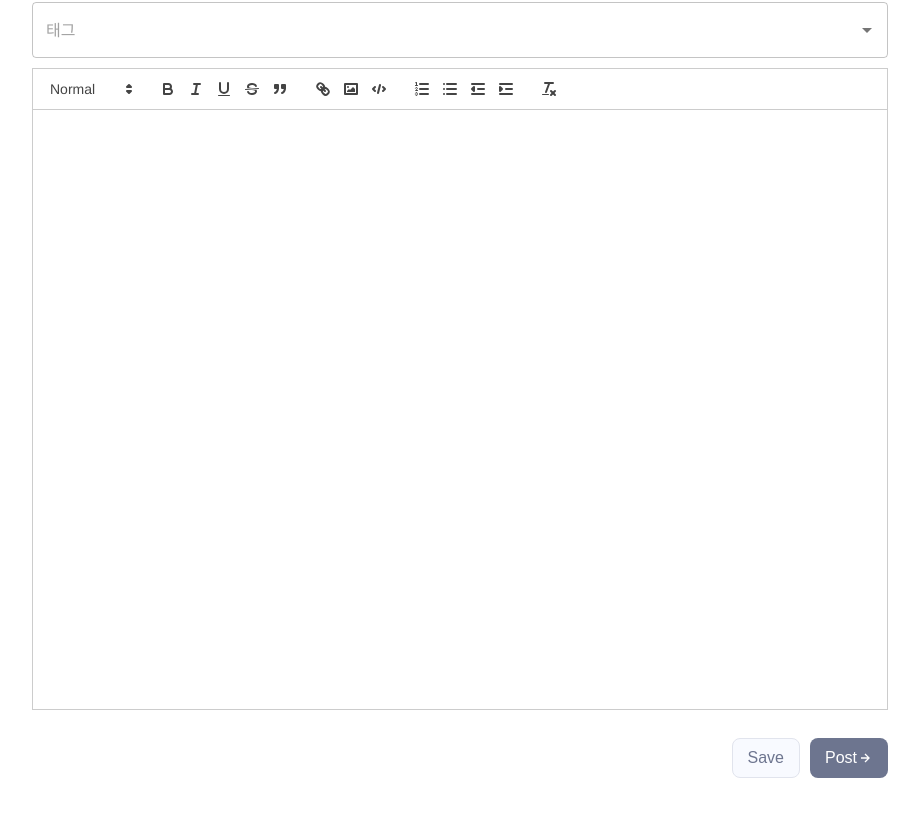
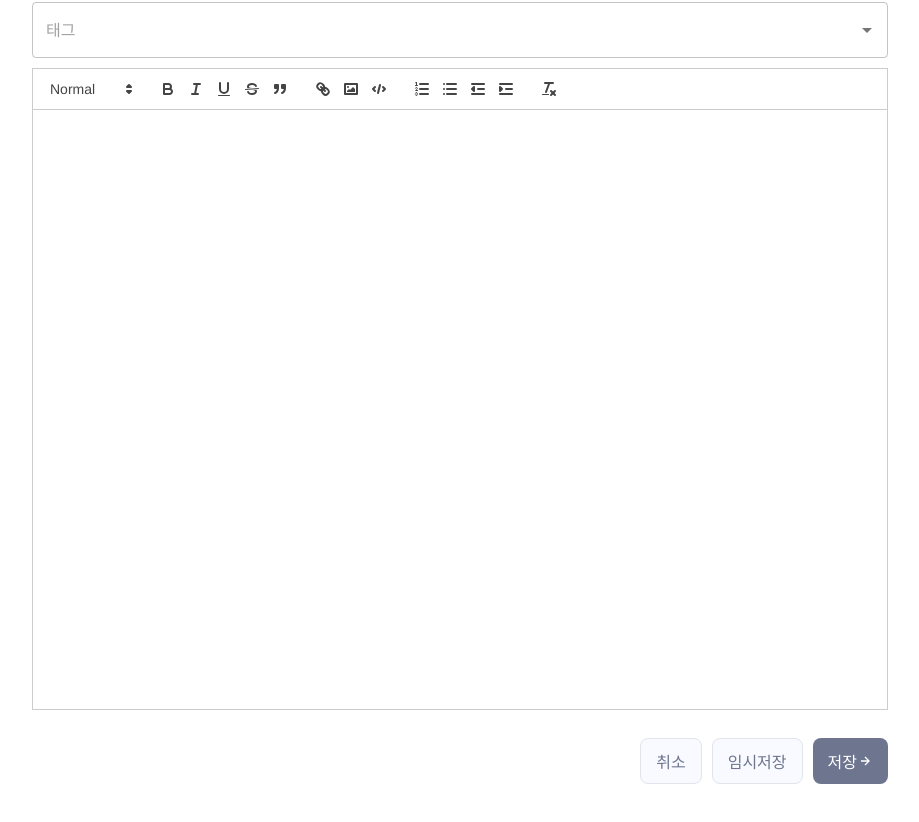
Before and after one commit to ChatCode9/ChatCode-frontend, a React (Vite) app: page /write in a window 1280 px wide. Shown: the part 340-1162 px from the top of the page, without its empty margins (180-1099 px from the left). Built offline with nearby package versions, Linux system fonts and the light colour scheme.

Commit message:
Q&A 게시글 수정

```diff
--- a/src/App.tsx
+++ b/src/App.tsx
@@ -50,6 +50,10 @@ const router = createBrowserRouter([
     element: <PostWritePage />,
   },
   {
+    path: '/edit/:postId',
+    element: <PostWritePage />
+  },
+  {
     path: '/posts/:postId',
     element: <PostDetailPage />,
   },
--- a/src/components/write/ActionButtons/index.tsx
+++ b/src/components/write/ActionButtons/index.tsx
@@ -1,16 +1,43 @@
 import { BiRightArrowAlt } from 'react-icons/bi';
 import { Container } from './styles';
 
-function ActionButtons() {
+function ActionButtons({ onCancel, onSave, onSubmit, onUpdate, editVisible }) {
   return (
     <Container>
-      <button className="btn-save" type="button">
-        Save
+      <button
+        className="btn-save"
+        type="button"
+        onClick={onCancel}
+      >
+        취소
       </button>
-      <button className="btn-post">
-        Post
-        <BiRightArrowAlt />
+      <button
+        className="btn-save"
+        type="button"
+        onClick={onSave}
+      >
+        임시저장
       </button>
+      {!editVisible && (
+        <button
+          className="btn-post"
+          type="button"
+          onClick={onSubmit}
+        >
+          저장
+          <BiRightArrowAlt />
+        </button>
+      )}
+      {editVisible && (
+        <button
+          className="btn-post"
+          type="button"
+          onClick={onUpdate}
+        >
+          수정
+          <BiRightArrowAlt />
+        </button>
+      )}
     </Container>
   );
 }
--- a/src/pages/PostWritePage.tsx
+++ b/src/pages/PostWritePage.tsx
@@ -1,15 +1,21 @@
-import React, { useState } from 'react';
-import { useMutation } from '@tanstack/react-query';
+import React, { useEffect, useState } from 'react';
+import { useMutation, useQuery } from '@tanstack/react-query';
 import styled from 'styled-components';
 import TextField from '@mui/material/TextField';
 import Editor from '../components/Editor';
 import CategorySelect from '../components/write/CategorySelect';
 import TagAutocomplete from '../components/write/TagAutocomplete';
 import ActionButtons from '../components/write/ActionButtons';
-import { createNewArticle } from '../services/post';
+import { createNewArticle, getPost, updateArticle } from '../services/post';
 import Navbar from '../components/NavBar.tsx';
-import { useNavigate } from 'react-router-dom';
+import { useNavigate, useParams } from 'react-router-dom';
 import { NotificationModal } from '../components/modal/NotificationModal.tsx';
+
+interface PostData {
+  title: string;
+  tags: string[];
+  content: string;
+}
 
 function PostWritePage() {
   const [category, setCategory] = useState<'question' | 'free'>('question');
@@ -22,8 +28,61 @@ function PostWritePage() {
 
   const navigate = useNavigate();
 
-  const { mutate, isPending, isError, error } = useMutation({
+  const { postId } = useParams();
+  const [editData, setEditData ] = useState<PostData>();
+  const [editVisible, setEditVisible] = useState(false);
+
+  // postId 데이터 있으면 한 번 실행
+  // edit 로 들어오는 경우
+  useEffect(() => {
+    if (postId) {
+      // 게시글 데이터 호출
+      (async () => {
+        const response = await getPost(Number(postId));
+        console.log(response);
+        if (response && response.data) {
+          setEditData(response.data);
+        }
+      })();
+    }
+  }, [postId]);
+
+  // 글 수정 데이터 있으면 수정 에디터 폼으로 변경
+  useEffect(() => {
+    if (editData) {
+      setCategory('question');
+      setTitle(editData.title);
+      setTagList(editData.tags);
+      setContent(editData.content);
+      setEditVisible(true);
+    }
+  }, [editData]);
+
+  // 게시글 생성
+  const { mutate: createMutate } = useMutation({
     mutationFn: createNewArticle,
+    onSuccess: () => {
+      console.log('성공!');
+      navigate("/board/question");
+    },
+    onError: () => {
+      setModalMessage('서버 통신 실패');
+      setModalVisible(true);
+    }
+  });
+
+  // 게시글 수정
+  const { mutate : updateMutate } = useMutation({
+    mutationFn: (
+      data: {
+        postId: number,
+        updateArticle: {
+          category: string | undefined;
+          title: string;
+          tagList: string[];
+          contentText: string;
+        }
+      }) => updateArticle(data.postId, data.updateArticle),
     onSuccess: () => {
       console.log('성공!');
       navigate("/board/question");
@@ -59,7 +118,19 @@ function PostWritePage() {
   // 저장
   const handleSubmit = (e: React.FormEvent<HTMLFormElement>) => {
     e.preventDefault();
-    mutate({ category: category, title: title, tagList:tagList, contentText: JSON.stringify(content)});
+    createMutate({ category: category, title: title, tagList:tagList, contentText: JSON.stringify(content)});
+  };
+
+  // 수정
+  const handleUpdate = (e: React.FormEvent<HTMLFormElement>) => {
+    e.preventDefault();
+    const updateData = {
+      category: category,
+      title: title,
+      tagList:tagList,
+      contentText: JSON.stringify(content)
+    }
+    updateMutate({ postId: Number(postId), updateArticle: updateData });
   };
 
   // 모달창 Close 버튼 클릭시 동작 함수
@@ -77,7 +148,7 @@ function PostWritePage() {
           <TagAutocomplete tagList={tagList} onTagListChange={handleTagListChange} />
         </Header>
         <Editor content={content} setContent={setContent} />
-        <ActionButtons onCancel={handelCancel} onSave={handleSave} onSubmit={handleSubmit} />
+        <ActionButtons onCancel={handelCancel} onSave={handleSave} onSubmit={handleSubmit} onUpdate={handleUpdate} editVisible={editVisible} />
       </Form>
       <NotificationModal
         message={modalMessage}
--- a/src/services/post.ts
+++ b/src/services/post.ts
@@ -18,6 +18,23 @@ export const createNewArticle = async (newArticle: {
     } catch (error) {
       console.error(error);
 
+      throw error;
+    }
+};
+
+// 게시글 수정
+export const updateArticle = async (postId: number, updateArticle: {
+      category: string | undefined;
+      title: string;
+      tagList: string[];
+      contentText: string;
+    }) => {
+    try {
+      const response = await client.put(`articles/${postId}`, updateArticle);
+      console.log(response.data);
+      return response.data;
+    } catch (error) {
+      console.log(error);
       throw error;
     }
 };
```
